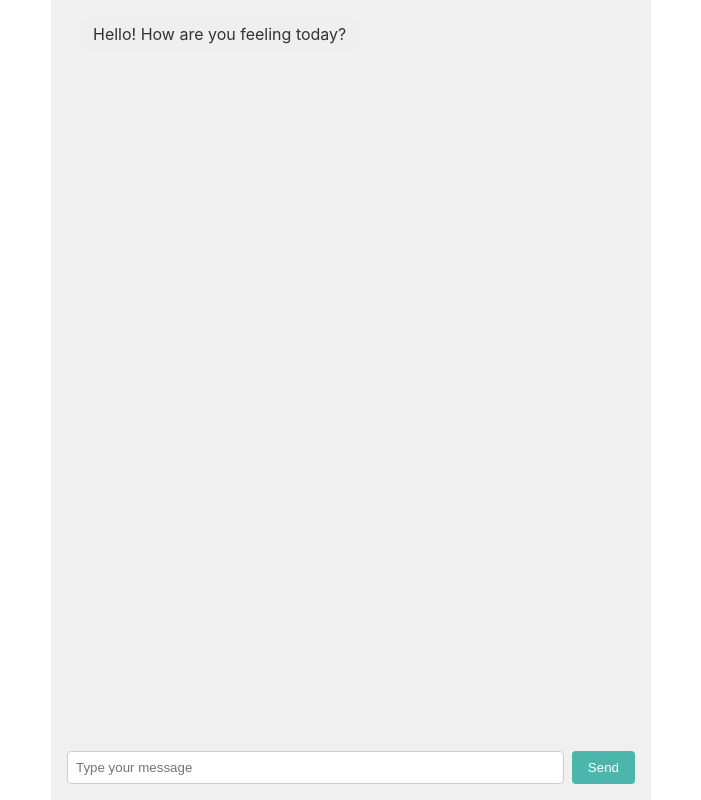
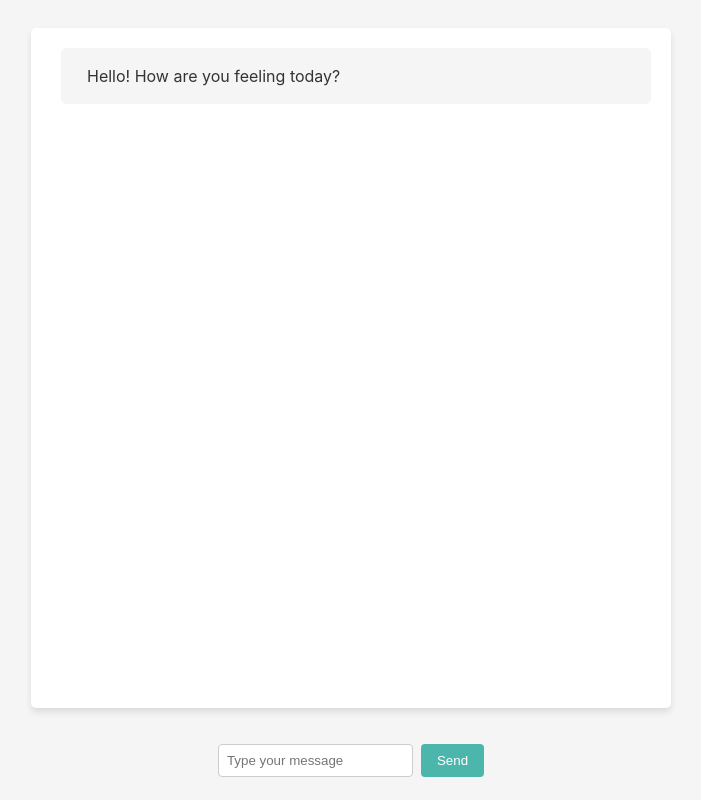
Before and after one commit to McMullenj/SupportChat, a React (Create React App) app in the folder support-chat/: page / in a window 1280 px wide. Shown: the whole page, without its empty margins (289-990 px from the left). Built offline with nearby package versions, Linux system fonts and the light colour scheme.

Commit message:
Update view

```diff
--- a/support-chat/src/App.css
+++ b/support-chat/src/App.css
@@ -1,18 +1,49 @@
 /* App.css */
 .App {
   display: flex;
+  justify-content: center;
+  align-items: center;
+  height: 100vh;
+  background-color: #f5f5f5;
   flex-direction: column;
-  height: 100vh;
-  max-width: 600px;
-  margin: 0 auto;
-  background-color: #f0f0f0;
 }
 
 .chat-window {
-  flex: 1;
-  padding: 1rem;
+  width: 100%;
+  max-width: 600px;
+  height: 80vh;
+  background-color: #fff;
+  border-radius: 5px;
+  padding: 20px;
   overflow-y: auto;
-  animation: fadeIn 3s ease-in-out 1s forwards;
+  box-shadow: 0 4px 6px rgba(0, 0, 0, 0.1);
+  margin: 20px;
+}
+
+@media (max-width: 600px) {
+  .chat-window {
+    width: 90%;
+    height: 70vh;
+  }
+}
+
+.user-message,
+.system-message {
+  border-radius: 5px;
+  padding: 10px;
+  margin-bottom: 15px;
+}
+
+.user-message {
+  color: #fff;
+  align-self: flex-end;
+  margin-right: 10px;
+}
+
+.system-message {
+  background-color: #f5f5f5;
+  color: #333;
+  margin-left: 10px;
 }
 
 .message {
--- a/support-chat/src/App.js
+++ b/support-chat/src/App.js
@@ -88,11 +88,11 @@
         {messages.map((msg, index) => (
           <div
             key={index}
-            className={msg.role === "user" ? "user-message" : "gpt-message"}
+            className={msg.role === "user" ? "user-message" : "system-message"}
           >
             <div
               className={`message-content ${
-                msg.role === "user" ? "user" : "gpt"
+                msg.role === "user" ? "user" : "system"
               }`}
             >
               {msg.content}
```
